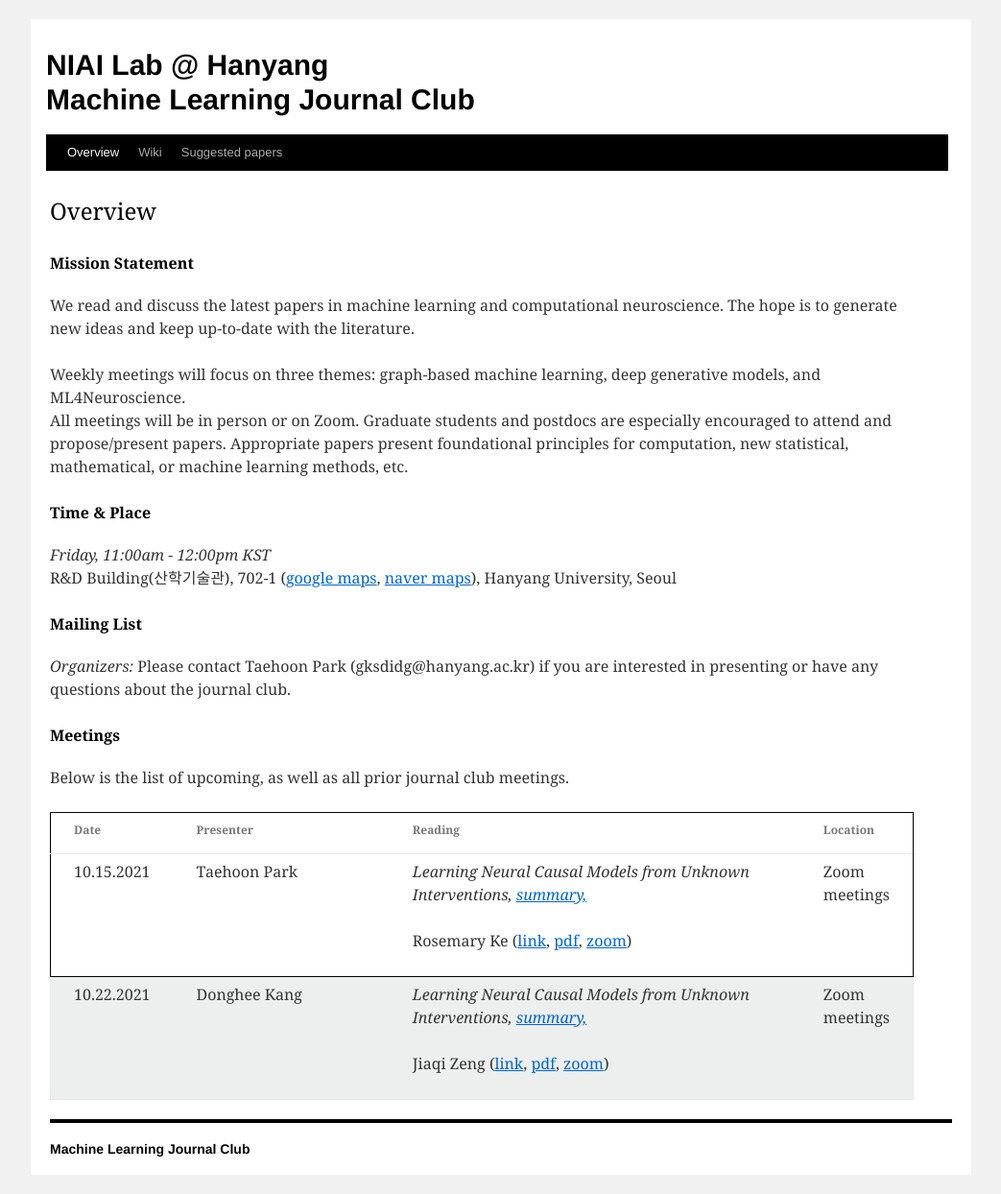
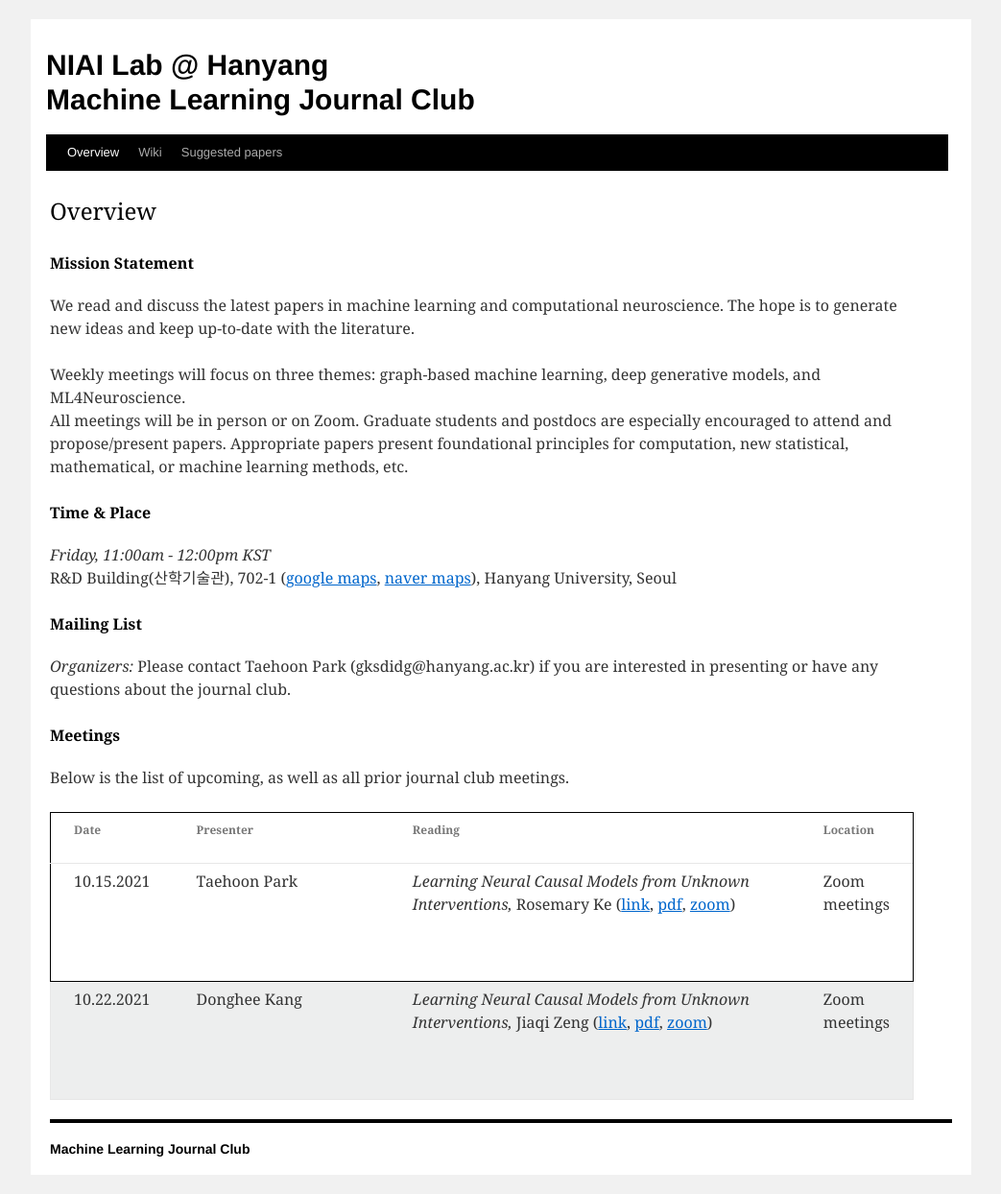
Before and after one commit to niai-lab/GraphML-JC, a Jekyll site: the page built from index.html, in a window 1280 px wide. Shown: the whole page at 96% size, without its empty margins (118-1161 px from the left). Built offline with Jekyll 4.4.1, drawn with Linux system fonts in a browser that asks for light colours.

Commit message:
Update meetings.html

```diff
--- a/_includes/meetings.html
+++ b/_includes/meetings.html
@@ -46,11 +46,7 @@
         {% if entry.pdf == "None" %}
           <p><i>{{entry.paper}}</i>
         {% else %}
-          <p><i>{{entry.paper}}, <a onclick="this.nextSibling.style.display=(this.nextSibling.style.display=='none')?'block':'none';" href="javascript:void(0)">
-            summary,
-            </a><div style="DISPLAY: none">
-            {{entry.summary}}
-            </div></i>
+          <p><i>{{entry.paper}}, </i>
         {% endif %}
         {{entry.authors}}
       {% endif %}
```
